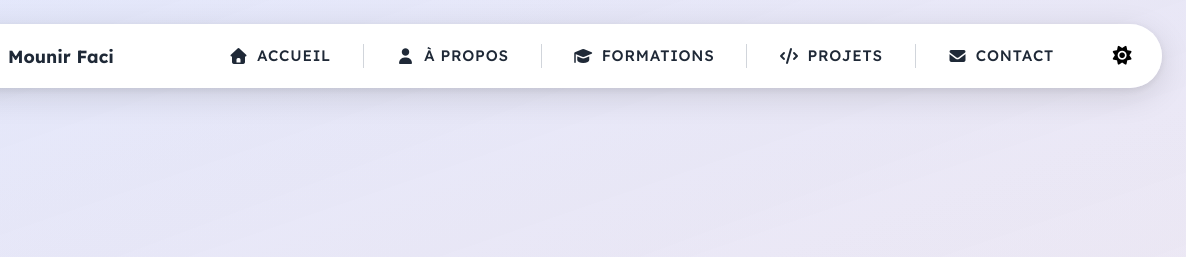
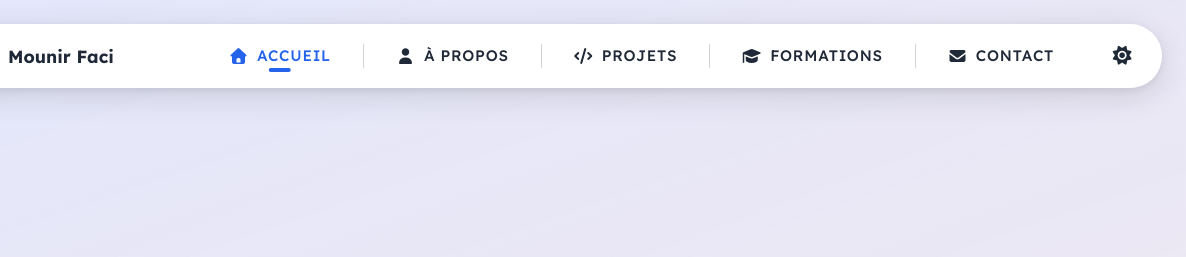
Before and after one commit to mounir-faci/mounir-faci.github.io, a plain HTML site: page index.html in a window 1280 px wide. Shown: the top 257 px of the page, 94-1280 px from the left. Drawn offline with Linux system fonts and the light colour scheme.

Commit message:
fix navigation

```diff
--- a/components/navigation/navigation.css
+++ b/components/navigation/navigation.css
@@ -96,6 +96,7 @@
     font-size: 1.125rem;
     transition: all 0.3s ease;
     position: absolute;
+    color: var(--text-color);
 }
 
 .theme-icon.sun-icon {
@@ -156,6 +157,7 @@
     white-space: nowrap;
     text-transform: uppercase;
     letter-spacing: 0.05em;
+    position: relative;
 }
 
 .nav-link i {
@@ -167,9 +169,20 @@
     color: var(--primary-color);
 }
 
+.nav-link.active::after {
+    content: '';
+    position: absolute;
+    bottom: 0.5rem;
+    left: 50%;
+    transform: translateX(-50%);
+    width: 15%;
+    height: 4px;
+    background-color: var(--primary-color);
+    border-radius: 2px;
+}
+
 .nav-link.active {
-    background-color: var(--primary-color);
-    color: white;
+    color: var(--primary-color);
 }
 
 /* Espacement pour le contenu sous la nav */
--- a/components/navigation/navigation.html
+++ b/components/navigation/navigation.html
@@ -13,8 +13,8 @@
             <ul class="nav-list">
                 <li><a href="/" class="nav-link"><i class="fas fa-home"></i> Accueil</a></li>
                 <li><a href="/pages/about/about.html" class="nav-link"><i class="fas fa-user"></i> À propos</a></li>
+                <li><a href="/pages/projects/projects.html" class="nav-link"><i class="fas fa-code"></i> Projets</a></li>
                 <li><a href="/pages/formation/formation.html" class="nav-link"><i class="fas fa-graduation-cap"></i> Formations</a></li>
-                <li><a href="/pages/projects/projects.html" class="nav-link"><i class="fas fa-code"></i> Projets</a></li>
                 <li><a href="/pages/contact/contact.html" class="nav-link"><i class="fas fa-envelope"></i> Contact</a></li>
             </ul>
             <button class="theme-toggle" aria-label="Changer le thème">
--- a/components/navigation/navigation.js
+++ b/components/navigation/navigation.js
@@ -47,12 +47,20 @@
 
     // Marquer le lien actif dans la navigation
     function setActiveNavLink() {
-        const currentPage = window.location.pathname.split('/').pop() || 'index.html';
+        const currentPath = window.location.pathname;
         const navLinks = document.querySelectorAll('.nav-link');
 
         navLinks.forEach(link => {
             const href = link.getAttribute('href');
-            if (href === currentPage || (currentPage === '' && href === 'index.html')) {
+
+            // Vérifier si c'est la page d'accueil
+            if (currentPath === '/' || currentPath === '/index.html') {
+                if (href === '/') {
+                    link.classList.add('active');
+                }
+            }
+            // Vérifier si le chemin actuel correspond au lien
+            else if (href && currentPath.includes(href) && href !== '/') {
                 link.classList.add('active');
             }
         });
```
